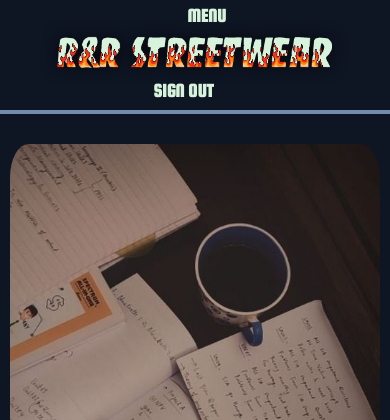
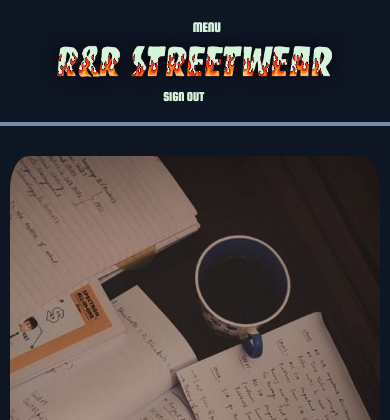
Before and after one commit to AlejandroRiba/proyectocryp2, a Flask app: page / in a window 390 px wide. Shown: the top 420 px of the page. Run offline with Flask 3, Linux system fonts and the light colour scheme; the visitor is signed in with stand-in values (Sample User, id 1).

Commit message:
ajustes media querys

```diff
--- a/static/stylemain.css
+++ b/static/stylemain.css
@@ -311,13 +311,18 @@ footer {
     }
 
     .navbar {
-        flex-direction: column;
-        gap: 10px;
-        padding: 10px;
+        flex-wrap: wrap;
     }
 
-    .navbar a {
-        font-size: 1.5em;
+    .nav-left, .nav-right {
+        flex: 1 1 100%;
+        justify-content: center;
+        margin-top: 10px;
+    }
+
+    .menuContent {
+        left: auto;
+        right: 0;
     }
 }
 
@@ -345,14 +350,27 @@ footer {
     }
 
     .navbar {
-        flex-direction: column;
-        padding: 5px;
-        gap: 5px;
+        flex-direction: column; /* Apilar los elementos verticalmente */
+        align-items: center;
     }
 
-    .navbar a {
-        font-size: 1.2em;
+    .nav-left, .nav-right, .nav-logo {
+        flex: 1 1 auto;
         text-align: center;
+        margin-top: 5px;
+    }
+
+    .menu-container a {
+        font-size: 14px; /* Reducir tamaño del texto */
+    }
+
+    .nav-right a {
+        padding: 5px 8px; /* Ajustar espacio de los botones */
+        font-size: 13px;
+    }
+
+    .menuContent li a {
+        font-size: 14px;
     }
 
     footer {
```
